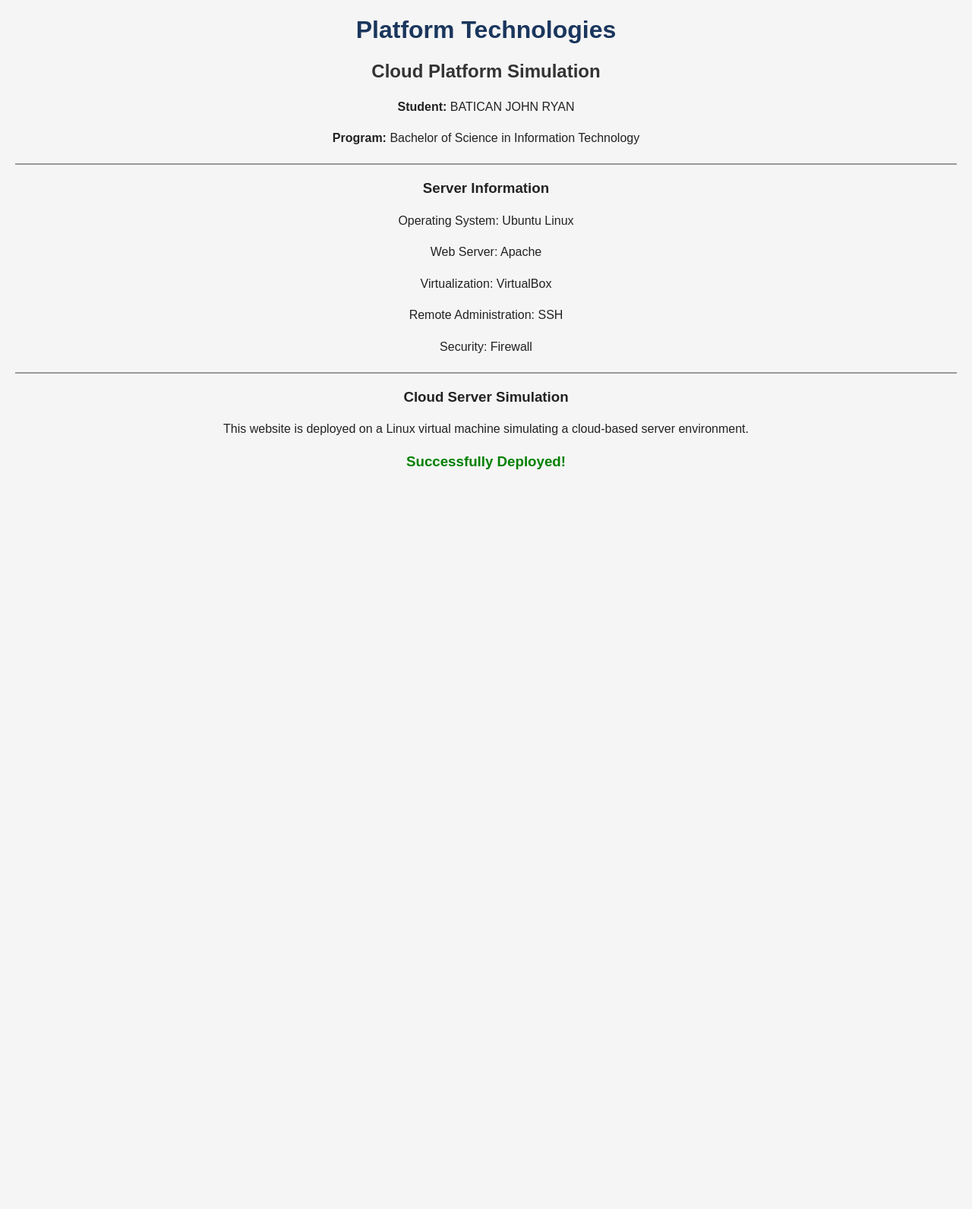
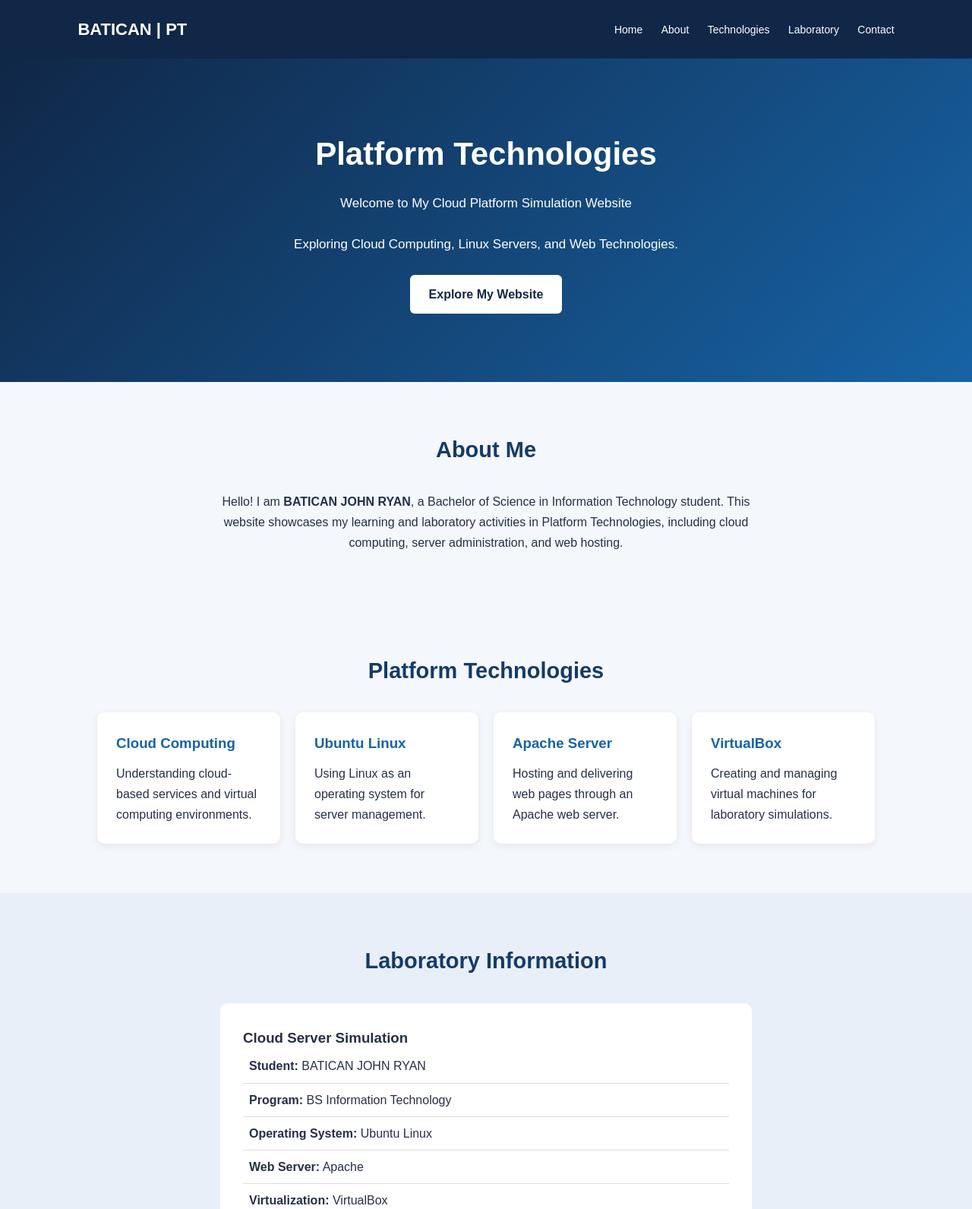
Before and after one commit to Batican2/Batican-platform-technologies, a plain HTML site: page index.html in a window 1280 px wide. Shown: the top 1592 px of the page at 76% size. Before the commit the page ends 800 px from the top, so only its background shows below. Drawn offline with Linux system fonts and the light colour scheme.

Commit message:
Refactor index.html for better styling and content
Updated the HTML structure and styles for improved layout and design.

```diff
--- a/index.html
+++ b/index.html
@@ -4,78 +4,261 @@
 <head>
 <meta charset="UTF-8">
 <meta name="viewport" content="width=device-width, initial-scale=1.0">
-    <title>Batican - Platform Technologies</title>
+<title>Batican | Platform Technologies</title>
 
 <style>
+* {
+    margin: 0;
+    padding: 0;
+    box-sizing: border-box;
+    scroll-behavior: smooth;
+}
+
 body {
     font-family: Arial, sans-serif;
-            background-color: #f5f5f5;
-            color: #222;
-            text-align: center;
-            margin: 20px;
+    background: #f4f7fc;
+    color: #243047;
+    line-height: 1.7;
 }
 
-        h1 {
-            color: #1a365d;
+header {
+    background: #102747;
+    color: white;
+    padding: 20px 8%;
+    display: flex;
+    justify-content: space-between;
+    align-items: center;
+    flex-wrap: wrap;
 }
 
-        h2 {
-            color: #333;
+.logo {
+    font-size: 22px;
+    font-weight: bold;
 }
 
-        hr {
-            border: 1px solid #999;
-            margin: 20px 0;
+nav a {
+    color: white;
+    text-decoration: none;
+    margin-left: 20px;
+    font-size: 14px;
 }
 
-        p {
-            font-size: 16px;
-            line-height: 1.6;
+nav a:hover {
+    color: #70c5ff;
 }
 
-        .section {
-            margin: 20px auto;
+.hero {
+    background: linear-gradient(135deg, #102747, #1763a5);
+    color: white;
+    text-align: center;
+    padding: 90px 20px;
 }
 
-        .success {
-            color: green;
+.hero h1 {
+    font-size: 42px;
+    margin-bottom: 15px;
+}
+
+.hero p {
+    font-size: 17px;
+    margin-bottom: 25px;
+}
+
+.hero a {
+    display: inline-block;
+    background: white;
+    color: #102747;
+    padding: 12px 25px;
+    border-radius: 6px;
+    text-decoration: none;
     font-weight: bold;
+}
+
+section {
+    padding: 65px 10%;
+}
+
+.section-title {
+    text-align: center;
+    color: #153b67;
+    font-size: 29px;
+    margin-bottom: 30px;
+}
+
+.about {
+    text-align: center;
+}
+
+.about p {
+    max-width: 750px;
+    margin: auto;
+}
+
+.cards {
+    display: grid;
+    grid-template-columns: repeat(auto-fit, minmax(210px, 1fr));
+    gap: 20px;
+}
+
+.card {
+    background: white;
+    padding: 25px;
+    border-radius: 10px;
+    box-shadow: 0 3px 12px rgba(0,0,0,0.07);
+}
+
+.card h3 {
+    color: #1763a5;
+    margin-bottom: 10px;
+}
+
+.laboratory {
+    background: #e8eff8;
+}
+
+.server-info {
+    max-width: 700px;
+    margin: auto;
+    background: white;
+    padding: 30px;
+    border-radius: 10px;
+}
+
+.server-info p {
+    padding: 8px;
+    border-bottom: 1px solid #ddd;
+}
+
+.contact {
+    text-align: center;
+}
+
+.contact a {
+    color: #1763a5;
+    font-weight: bold;
+}
+
+footer {
+    background: #102747;
+    color: white;
+    text-align: center;
+    padding: 22px;
+}
+
+@media(max-width: 650px) {
+    header {
+        flex-direction: column;
+        gap: 12px;
+    }
+
+    nav a {
+        margin: 5px;
+        display: inline-block;
+    }
+
+    .hero h1 {
+        font-size: 30px;
+    }
+
+    section {
+        padding: 45px 7%;
+    }
 }
 </style>
 </head>
 
 <body>
 
+<header>
+    <div class="logo">BATICAN | PT</div>
+    <nav>
+        <a href="#home">Home</a>
+        <a href="#about">About</a>
+        <a href="#technologies">Technologies</a>
+        <a href="#laboratory">Laboratory</a>
+        <a href="#contact">Contact</a>
+    </nav>
+</header>
+
+<div class="hero" id="home">
     <h1>Platform Technologies</h1>
-    <h2>Cloud Platform Simulation</h2>
+    <p>Welcome to My Cloud Platform Simulation Website</p>
+    <p>Exploring Cloud Computing, Linux Servers, and Web Technologies.</p>
+    <a href="#about">Explore My Website</a>
+</div>
+
+<section id="about" class="about">
+    <h2 class="section-title">About Me</h2>
+    <p>
+        Hello! I am <b>BATICAN JOHN RYAN</b>,
+        a Bachelor of Science in Information Technology student.
+        This website showcases my learning and laboratory activities
+        in Platform Technologies, including cloud computing,
+        server administration, and web hosting.
+    </p>
+</section>
+
+<section id="technologies">
+    <h2 class="section-title">Platform Technologies</h2>
+
+    <div class="cards">
+        <div class="card">
+            <h3>Cloud Computing</h3>
+            <p>Understanding cloud-based services and virtual computing environments.</p>
+        </div>
+
+        <div class="card">
+            <h3>Ubuntu Linux</h3>
+            <p>Using Linux as an operating system for server management.</p>
+        </div>
+
+        <div class="card">
+            <h3>Apache Server</h3>
+            <p>Hosting and delivering web pages through an Apache web server.</p>
+        </div>
+
+        <div class="card">
+            <h3>VirtualBox</h3>
+            <p>Creating and managing virtual machines for laboratory simulations.</p>
+        </div>
+    </div>
+</section>
+
+<section id="laboratory" class="laboratory">
+    <h2 class="section-title">Laboratory Information</h2>
+
+    <div class="server-info">
+        <h3>Cloud Server Simulation</h3>
 
         <p><b>Student:</b> BATICAN JOHN RYAN</p>
-    <p><b>Program:</b> Bachelor of Science in Information Technology</p>
+        <p><b>Program:</b> BS Information Technology</p>
+        <p><b>Operating System:</b> Ubuntu Linux</p>
+        <p><b>Web Server:</b> Apache</p>
+        <p><b>Virtualization:</b> VirtualBox</p>
+        <p><b>Remote Administration:</b> SSH</p>
+        <p><b>Security:</b> Firewall</p>
 
-    <hr>
+        <br>
+        <h3 style="color:green; text-align:center;">
+            Successfully Deployed!
+        </h3>
+    </div>
+</section>
 
-    <div class="section">
-        <h3>Server Information</h3>
+<section id="contact" class="contact">
+    <h2 class="section-title">Contact</h2>
+    <p>Thank you for visiting my Platform Technologies website!</p>
+    <p>GitHub Profile:
+        <a href="https://github.com/Batican2" target="_blank">
+            Batican2
+        </a>
+    </p>
+</section>
 
-        <p>Operating System: Ubuntu Linux</p>
-        <p>Web Server: Apache</p>
-        <p>Virtualization: VirtualBox</p>
-        <p>Remote Administration: SSH</p>
-        <p>Security: Firewall</p>
-    </div>
-
-    <hr>
-
-    <div class="section">
-        <h3>Cloud Server Simulation</h3>
-
-        <p>
-            This website is deployed on a Linux virtual machine
-            simulating a cloud-based server environment.
-        </p>
-
-        <h3 class="success">Successfully Deployed!</h3>
-    </div>
+<footer>
+    <p>© 2026 BATICAN JOHN RYAN | Platform Technologies</p>
+    <p>Cloud Platform Simulation Project</p>
+</footer>
 
 </body>
 </html>
```
Lines whose indentation alone changed are shown as unchanged.
